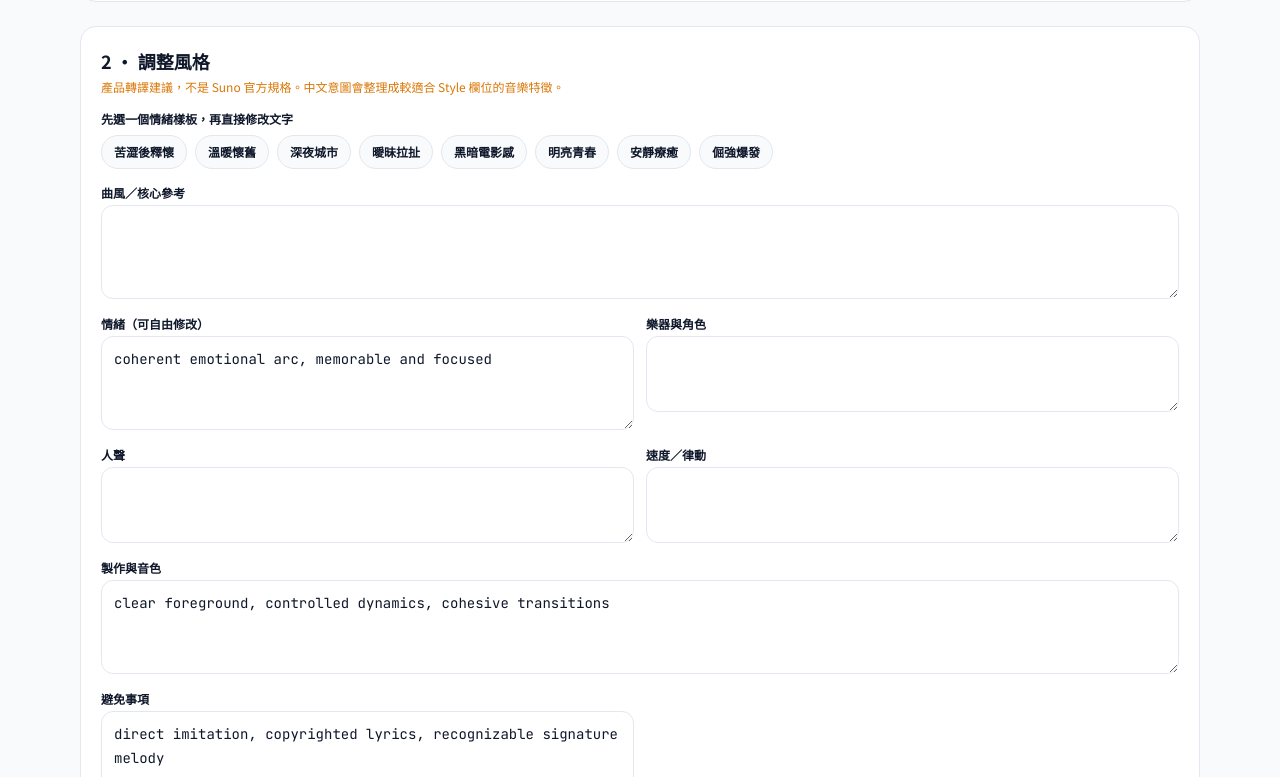
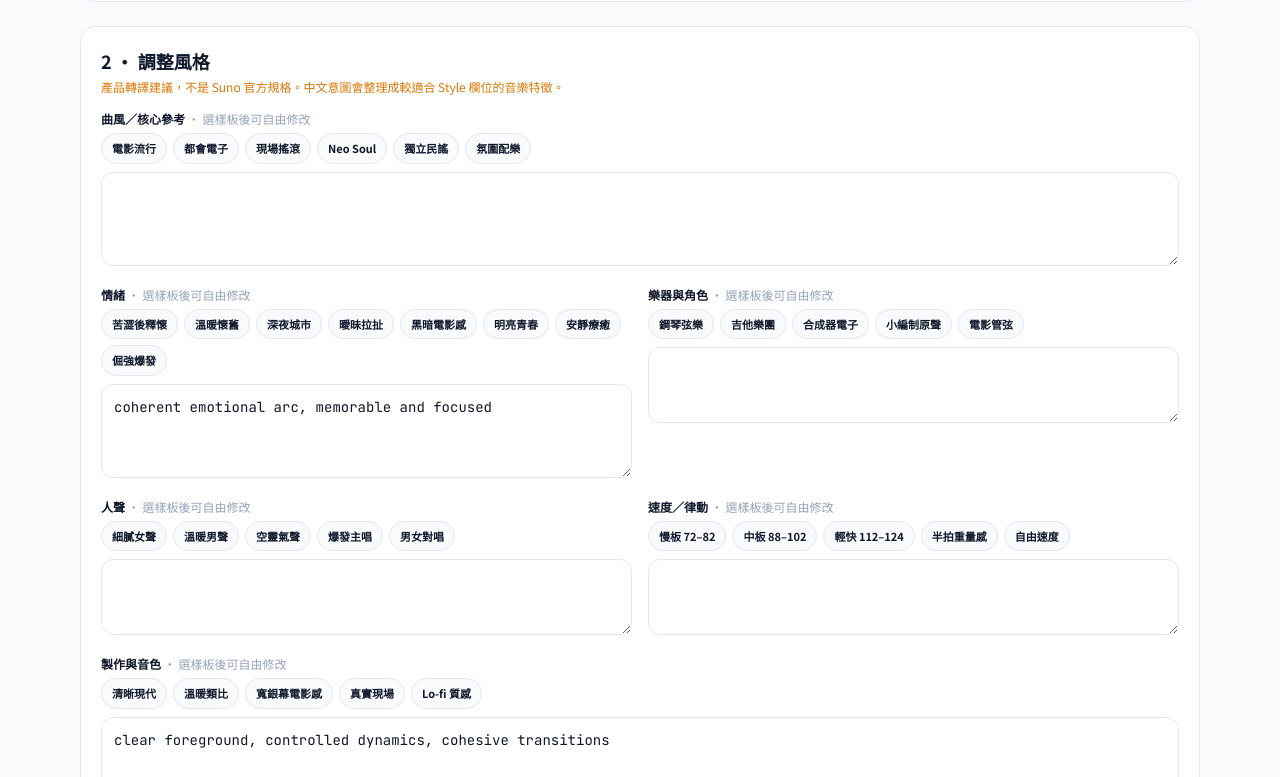
Before and after one commit to ed100084/SunoPromptGen, a React (Vite) app: page / in a window 1280 px wide. Shown: the part 563-1340 px from the top of the page. Built offline with nearby package versions, Linux system fonts and the light colour scheme.

Commit message:
feat: add editable style templates

```diff
--- a/src/features/music-flow/MusicCreationFlow.tsx
+++ b/src/features/music-flow/MusicCreationFlow.tsx
@@ -3,7 +3,8 @@ import { ThemeToggle } from '../../components/ThemeToggle';
 import { useTheme } from '../../hooks/useTheme';
 import {
   buildExternalLyricsPrompt, buildSunoOutput, createArrangement, MOOD_TEMPLATES, parseAndReviewLyrics,
-  suggestStyleFromReference, type FlowSection, type ReferenceInput, type StyleFacets,
+  STYLE_TEMPLATES, suggestStyleFromReference, type FlowSection, type ReferenceInput, type StyleFacets,
+  type StyleTemplate,
 } from './musicFlow';
 
 const input = 'w-full rounded-xl border border-slate-200 bg-white px-3 py-2.5 text-sm leading-6 outline-none focus:border-violet-500 dark:border-slate-700 dark:bg-slate-950';
@@ -13,6 +14,20 @@ const emptyReference: ReferenceInput = { artist: '', song: '', vocal: '', melody
 function CopyButton({ value, label }: { value: string; label: string }) {
   const [copied, setCopied] = useState(false);
   return <button onClick={() => void navigator.clipboard.writeText(value).then(() => { setCopied(true); window.setTimeout(() => setCopied(false), 1200); })} className="rounded-lg bg-violet-600 px-3 py-2 text-xs font-bold text-white">{copied ? '✓ 已複製' : label}</button>;
+}
+
+function TemplateButtons({ templates, value, onSelect }: {
+  templates: readonly StyleTemplate[];
+  value: string;
+  onSelect: (value: string) => void;
+}) {
+  return <div className="mb-2 flex flex-wrap gap-1.5">{templates.map((template) => <button
+    key={template.id}
+    type="button"
+    title={template.description}
+    onClick={() => onSelect(template.value)}
+    className={`rounded-full border px-2.5 py-1.5 text-[11px] font-semibold transition ${value === template.value ? 'border-violet-500 bg-violet-600 text-white' : 'border-slate-200 bg-slate-50 hover:border-violet-300 dark:border-slate-700 dark:bg-slate-800'}`}
+  >{template.name}</button>)}</div>;
 }
 
 function AutoTextarea({ value, onChange, minRows = 2, className = '', ...props }: {
@@ -55,7 +70,7 @@ export function MusicCreationFlow() {
 
       <section className="rounded-2xl border border-slate-200 bg-white p-5 dark:border-slate-800 dark:bg-slate-900"><h2 className="text-lg font-bold">1 · 參考音樂</h2><div className="mt-4 grid gap-3 sm:grid-cols-2"><input className={input} value={reference.artist} onChange={(e) => updateRef('artist', e.target.value)} placeholder="樂團／音樂人，例如某個樂團的編曲感" /><input className={input} value={reference.song} onChange={(e) => updateRef('song', e.target.value)} placeholder="歌曲名稱或作品特徵" /><input className={input} value={reference.vocal} onChange={(e) => updateRef('vocal', e.target.value)} placeholder="人聲，例如低沉、氣聲、爆發力" /><input className={input} value={reference.melody} onChange={(e) => updateRef('melody', e.target.value)} placeholder="旋律，例如上行 hook、長音副歌" /><input className={input} value={reference.url} onChange={(e) => updateRef('url', e.target.value)} placeholder="參考連結（選填）" /><input className={input} value={reference.notes} onChange={(e) => updateRef('notes', e.target.value)} placeholder="其他想保留的感覺" /></div><button onClick={() => { const next = suggestStyleFromReference(reference); setStyle(next); setSections(createArrangement(next, instrumental)); }} className="mt-4 rounded-xl bg-slate-950 px-5 py-3 text-sm font-bold text-white dark:bg-violet-600">轉成可調風格 →</button></section>
 
-      <section className="rounded-2xl border border-slate-200 bg-white p-5 dark:border-slate-800 dark:bg-slate-900"><h2 className="text-lg font-bold">2 · 調整風格</h2><p className="mt-1 text-xs text-amber-600">產品轉譯建議，不是 Suno 官方規格。中文意圖會整理成較適合 Style 欄位的音樂特徵。</p><div className="mt-4"><p className="mb-2 text-xs font-bold">先選一個情緒樣板，再直接修改文字</p><div className="flex flex-wrap gap-2">{MOOD_TEMPLATES.map((template) => <button key={template.id} type="button" title={template.description} onClick={() => updateStyle('mood', template.value)} className={`rounded-full border px-3 py-2 text-xs font-semibold transition ${style.mood === template.value ? 'border-violet-500 bg-violet-600 text-white' : 'border-slate-200 bg-slate-50 hover:border-violet-300 dark:border-slate-700 dark:bg-slate-800'}`}>{template.name}</button>)}</div></div><div className="mt-4 grid gap-3 sm:grid-cols-2">{([['genre','曲風／核心參考'],['mood','情緒（可自由修改）'],['instruments','樂器與角色'],['vocal','人聲'],['tempo','速度／律動'],['production','製作與音色'],['avoid','避免事項']] as Array<[keyof StyleFacets,string]>).map(([key,label]) => <label key={key} className={key === 'genre' || key === 'production' ? 'sm:col-span-2' : ''}><span className="mb-1 block text-xs font-bold">{label}</span><AutoTextarea minRows={key === 'genre' || key === 'mood' || key === 'production' || key === 'avoid' ? 3 : 2} value={style[key]} onChange={(e) => updateStyle(key, e.target.value)} /></label>)}</div></section>
+      <section className="rounded-2xl border border-slate-200 bg-white p-5 dark:border-slate-800 dark:bg-slate-900"><h2 className="text-lg font-bold">2 · 調整風格</h2><p className="mt-1 text-xs text-amber-600">產品轉譯建議，不是 Suno 官方規格。中文意圖會整理成較適合 Style 欄位的音樂特徵。</p><div className="mt-4 grid gap-4 sm:grid-cols-2">{([['genre','曲風／核心參考'],['mood','情緒'],['instruments','樂器與角色'],['vocal','人聲'],['tempo','速度／律動'],['production','製作與音色'],['avoid','避免事項']] as Array<[keyof StyleFacets,string]>).map(([key,label]) => <label key={key} className={key === 'genre' || key === 'production' ? 'sm:col-span-2' : ''}><span className="mb-1.5 block text-xs font-bold">{label} <span className="font-normal text-slate-400">· 選樣板後可自由修改</span></span><TemplateButtons templates={key === 'mood' ? MOOD_TEMPLATES : STYLE_TEMPLATES[key]} value={style[key]} onSelect={(value) => updateStyle(key, value)} /><AutoTextarea minRows={key === 'genre' || key === 'mood' || key === 'production' || key === 'avoid' ? 3 : 2} value={style[key]} onChange={(e) => updateStyle(key, e.target.value)} /></label>)}</div></section>
 
       <section className="rounded-2xl border border-slate-200 bg-white p-5 dark:border-slate-800 dark:bg-slate-900"><div className="flex items-center justify-between"><div><h2 className="text-lg font-bold">3 · 段落與起伏</h2><p className="text-xs text-slate-500">已依一般歌曲弧線配置，你只要調整不符合想像的部分。</p></div><button onClick={() => setSections(createArrangement(style, instrumental))} className="rounded-lg border px-3 py-2 text-xs font-bold">重新配置</button></div><div className="mt-4 space-y-2">{sections.map((section, index) => <div key={`${section.tag}-${index}`} className="grid gap-2 rounded-xl bg-slate-50 p-3 sm:grid-cols-[8rem_7rem_1fr] dark:bg-slate-800"><input className={input} value={section.tag} onChange={(e) => setSections((items) => items.map((item, i) => i === index ? { ...item, tag: e.target.value } : item))} /><label className="text-xs">能量 {section.energy}/10<input className="w-full" type="range" min="1" max="10" value={section.energy} onChange={(e) => setSections((items) => items.map((item, i) => i === index ? { ...item, energy: Number(e.target.value) } : item))} /></label><input className={input} value={section.direction} onChange={(e) => setSections((items) => items.map((item, i) => i === index ? { ...item, direction: e.target.value } : item))} /></div>)}</div></section>
 
--- a/src/features/music-flow/musicFlow.ts
+++ b/src/features/music-flow/musicFlow.ts
@@ -28,14 +28,16 @@ export interface LyricsReview { sections: ParsedLyricsSection[]; issues: string[
 
 const DISCLAIMER = '以下為產品轉譯建議，不是 Suno 官方規格。';
 
-export interface MoodTemplate {
+export interface StyleTemplate {
   id: string;
   name: string;
   description: string;
   value: string;
 }
 
-export const MOOD_TEMPLATES: readonly MoodTemplate[] = [
+export type StyleTemplateMap = Record<Exclude<keyof StyleFacets, 'mood'>, readonly StyleTemplate[]>;
+
+export const MOOD_TEMPLATES: readonly StyleTemplate[] = [
   { id: 'bittersweet-rise', name: '苦澀後釋懷', description: '主歌內斂，副歌逐漸放開', value: 'bittersweet and intimate in the verses, gradually hopeful, cathartic but controlled in the final chorus' },
   { id: 'warm-nostalgia', name: '溫暖懷舊', description: '像回看一段珍貴記憶', value: 'warm, nostalgic and tender, softly glowing, emotionally sincere without becoming overly sentimental' },
   { id: 'night-drive', name: '深夜城市', description: '孤獨但有流動與節奏', value: 'nocturnal, urban and reflective, quietly lonely, hypnotic forward motion with a subtle sense of possibility' },
@@ -45,6 +47,52 @@ export const MOOD_TEMPLATES: readonly MoodTemplate[] = [
   { id: 'healing-minimal', name: '安靜療癒', description: '留白、呼吸、慢慢安定', value: 'calm, healing and spacious, fragile at first, gradually settling into quiet reassurance and emotional clarity' },
   { id: 'defiant-power', name: '倔強爆發', description: '壓抑累積後一次釋放', value: 'defiant and determined, tension held beneath the surface, building toward one powerful and liberating peak' },
 ];
+
+export const STYLE_TEMPLATES: StyleTemplateMap = {
+  genre: [
+    { id: 'cinematic-pop', name: '電影流行', description: '清楚旋律與寬闊發展', value: 'cinematic pop, melodic, emotionally focused, modern organic production' },
+    { id: 'urban-synth', name: '都會電子', description: '夜色與電子律動', value: 'urban synth-pop, sleek electronic pulse, atmospheric and contemporary' },
+    { id: 'live-rock', name: '現場搖滾', description: '真實樂團與動態', value: 'live alternative rock, organic band interplay, dynamic and emotionally direct' },
+    { id: 'neo-soul', name: 'Neo Soul', description: '柔滑和聲與律動', value: 'modern neo-soul, rich harmony, laid-back pocket, intimate and sophisticated' },
+    { id: 'indie-folk', name: '獨立民謠', description: '敘事、木質、親密', value: 'intimate indie folk, acoustic storytelling, warm and understated' },
+    { id: 'ambient-score', name: '氛圍配樂', description: '空間、紋理、漸進', value: 'ambient cinematic score, evolving textures, spacious and immersive' },
+  ],
+  instruments: [
+    { id: 'piano-strings', name: '鋼琴弦樂', description: '抒情且能漸進堆疊', value: 'felt piano carries the motif, warm strings widen the choruses, restrained drums enter gradually' },
+    { id: 'guitar-band', name: '吉他樂團', description: '真實現場動態', value: 'clean electric guitar, melodic bass, live drums, overdriven guitars opening in the final chorus' },
+    { id: 'synth-electronic', name: '合成器電子', description: '脈衝與空間層次', value: 'analog synth pulse, deep electronic bass, crisp programmed drums, airy pads and subtle arpeggios' },
+    { id: 'acoustic-small', name: '小編制原聲', description: '留白與近距離感', value: 'fingerpicked acoustic guitar, upright piano, brushed percussion, sparse cello accents' },
+    { id: 'orchestral', name: '電影管弦', description: '大尺度與戲劇張力', value: 'low strings and piano establish tension, brass and full orchestra reserved for the climax' },
+  ],
+  vocal: [
+    { id: 'female-intimate', name: '細膩女聲', description: '近距離到高峰', value: 'intimate female alto, clear diction, breath-controlled verses, emotionally open but not over-sung choruses' },
+    { id: 'male-warm', name: '溫暖男聲', description: '沉穩而具敘事感', value: 'warm male baritone, conversational verses, textured midrange, controlled lift in the chorus' },
+    { id: 'airy', name: '空靈氣聲', description: '輕盈、脆弱、空間感', value: 'airy breathy vocal, delicate phrasing, soft falsetto layers, intimate and fragile' },
+    { id: 'power', name: '爆發主唱', description: '前段克制、後段釋放', value: 'powerful lead vocal, restrained lower register in verses, full resonant belt reserved for the final chorus' },
+    { id: 'duet', name: '男女對唱', description: '視角交替與合唱', value: 'male and female duet, alternating intimate perspectives, harmonizing together in the chorus' },
+  ],
+  tempo: [
+    { id: 'slow', name: '慢板 72–82', description: '適合抒情與留白', value: '78 BPM, steady slow pulse, spacious phrasing' },
+    { id: 'mid', name: '中板 88–102', description: '自然推進、用途廣', value: '96 BPM, steady mid-tempo groove, gentle forward momentum' },
+    { id: 'upbeat', name: '輕快 112–124', description: '明亮且具律動', value: '118 BPM, upbeat driving pulse, danceable without feeling rushed' },
+    { id: 'half-time', name: '半拍重量感', description: '寬廣、沉重、戲劇化', value: '84 BPM with a spacious half-time feel, heavy downbeats and controlled syncopation' },
+    { id: 'free-rubato', name: '自由速度', description: '適合前奏與極簡作品', value: 'rubato opening, gradually settling into a subtle pulse, flexible expressive timing' },
+  ],
+  production: [
+    { id: 'clean-modern', name: '清晰現代', description: '主體突出、層次乾淨', value: 'clean modern production, clear foreground, controlled low end, cohesive transitions and wide but natural choruses' },
+    { id: 'warm-analog', name: '溫暖類比', description: '柔和顆粒與真實感', value: 'warm analog character, gentle tape saturation, organic room ambience, soft transients' },
+    { id: 'wide-cinematic', name: '寬銀幕電影感', description: '景深與高潮尺度', value: 'wide cinematic depth, intimate dry verses, expanding stereo field and reverberant scale at the climax' },
+    { id: 'raw-live', name: '真實現場', description: '保留呼吸和演奏感', value: 'raw live-room energy, natural performance imperfections, minimal polishing, dynamic band interaction' },
+    { id: 'lofi-texture', name: 'Lo-fi 質感', description: '柔焦、舊感、親密', value: 'soft lo-fi texture, muted highs, subtle vinyl noise, close and nostalgic atmosphere' },
+  ],
+  avoid: [
+    { id: 'no-overproduction', name: '避免過度製作', description: '保留空間與動態', value: 'overproduction, constant maximal energy, excessive layers, harsh limiting' },
+    { id: 'no-cheesy', name: '避免俗套', description: '不要廉價煽情', value: 'cheesy sentimentality, predictable inspirational clichés, melodramatic key changes' },
+    { id: 'no-dense', name: '避免擁擠', description: '讓主旋律與人聲呼吸', value: 'dense frequency masking, busy accompaniment under vocals, competing lead elements' },
+    { id: 'no-imitation', name: '避免直接模仿', description: '保留參考但不要複製', value: 'direct imitation, copyrighted lyrics, recognizable signature melody, artist impersonation' },
+    { id: 'no-vocal-effects', name: '避免重度人聲效果', description: '維持自然辨識度', value: 'heavy autotune artifacts, excessive vocal chopping, buried lead vocal, unnatural pronunciation' },
+  ],
+};
 
 export function suggestStyleFromReference(reference: ReferenceInput): StyleFacets {
   const source = [reference.artist, reference.song, reference.vocal, reference.melody, reference.notes].filter(Boolean).join('；');
```
Also changed, not shown: 2 other files (tests, documents, lock files or other folders).
